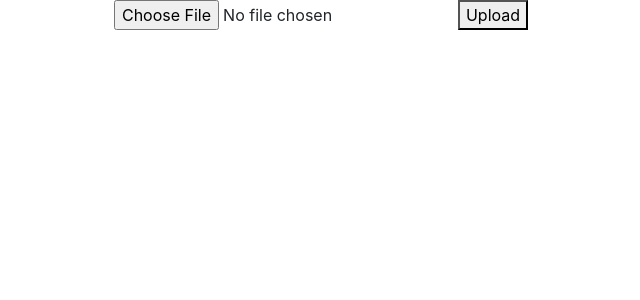
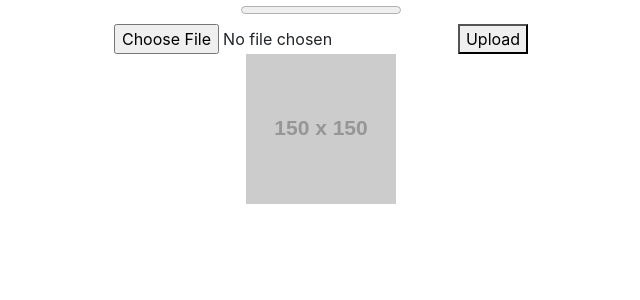
Before and after one commit to EciDevelopersIETI/KingBoo, a React (Create React App) app: page /upload in a window 1280 px wide. Shown: the top 300 px of the page, without its empty margins (319-959 px from the left). Built offline with nearby package versions, Linux system fonts and the light colour scheme.

Commit message:
Ajuste Progress

```diff
--- a/src/components/imageUpload.js
+++ b/src/components/imageUpload.js
@@ -4,38 +4,41 @@ import { storage } from '../api/firebase';
 
 class ImageUpload extends Component {
 
-    constructor(props){
+    constructor(props) {
         super(props);
         this.state = {
             image: null,
-            url: ''
+            url: '',
+            progress : 0
         }
 
-        this.handleChange  = this.handleChange.bind(this);
+        this.handleChange = this.handleChange.bind(this);
         this.handleUpload = this.handleUpload.bind(this);
     }
-    handleChange(e){
-        if(e.target.files[0]){
+    handleChange(e) {
+        if (e.target.files[0]) {
             const image = e.target.files[0];
-            this.setState({image});
+            this.setState({ image });
         }
     }
 
-    handleUpload(e){
-        const {image} = this.state;
+    handleUpload(e) {
+        const { image } = this.state;
         const uploadTask = storage.ref('images/'.concat(image.name)).put(image);
 
-        uploadTask.on( 'state_changed',
-        (snapshot) =>{
-
+        uploadTask.on('state_changed',
+            (snapshot) => {
+                const progress = Math.round((snapshot.bytesTransferred / snapshot.totalBytes) * 100)
+                this.setState({progress});
             },
-        (error)=>{
+            (error) => {
                 console.log(error);
             },
-        ()=>{
+            () => {
                 storage.ref('images').child(image.name).getDownloadURL().then(
                     url => {
                         console.log(url);
+                        this.setState({url});
                     }
 
                 )
@@ -44,13 +47,16 @@ class ImageUpload extends Component {
         )
     }
 
-    render(){
-        return(
+    render() {
+        return (
             <div>
-                <input type = "file" onChange = {this.handleChange}/>
-                <button onClick = {this.handleUpload} >Upload</button>
+                <progress value = {this.state.progress} max="100"/>
+                <br/>
+                <input type="file" onChange={this.handleChange} />
+                <button onClick={this.handleUpload} >Upload</button>
+                <br />
+                <img src={this.state.url || 'https://via.placeholder.com/150'} alt="Uploaded images" />
             </div>
-
         )
 
     }
```
Lines whose indentation alone changed are shown as unchanged.
